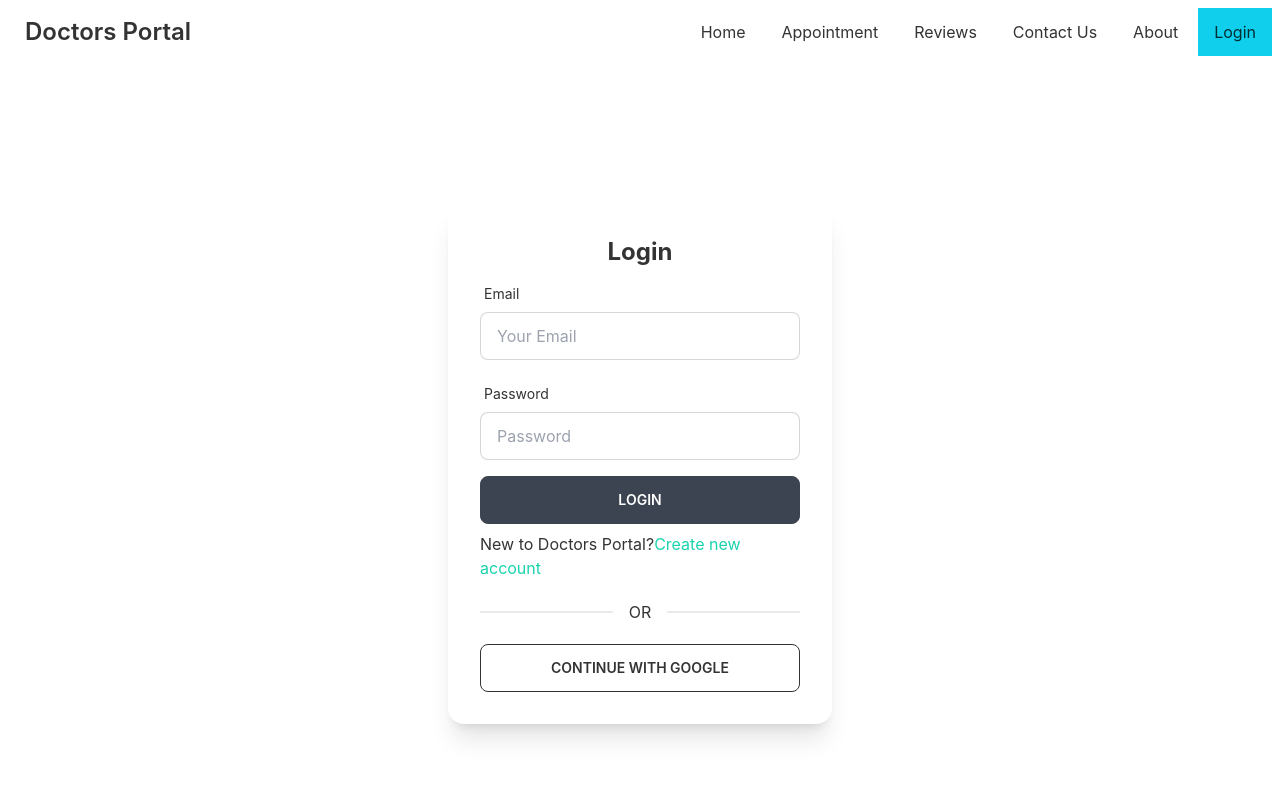
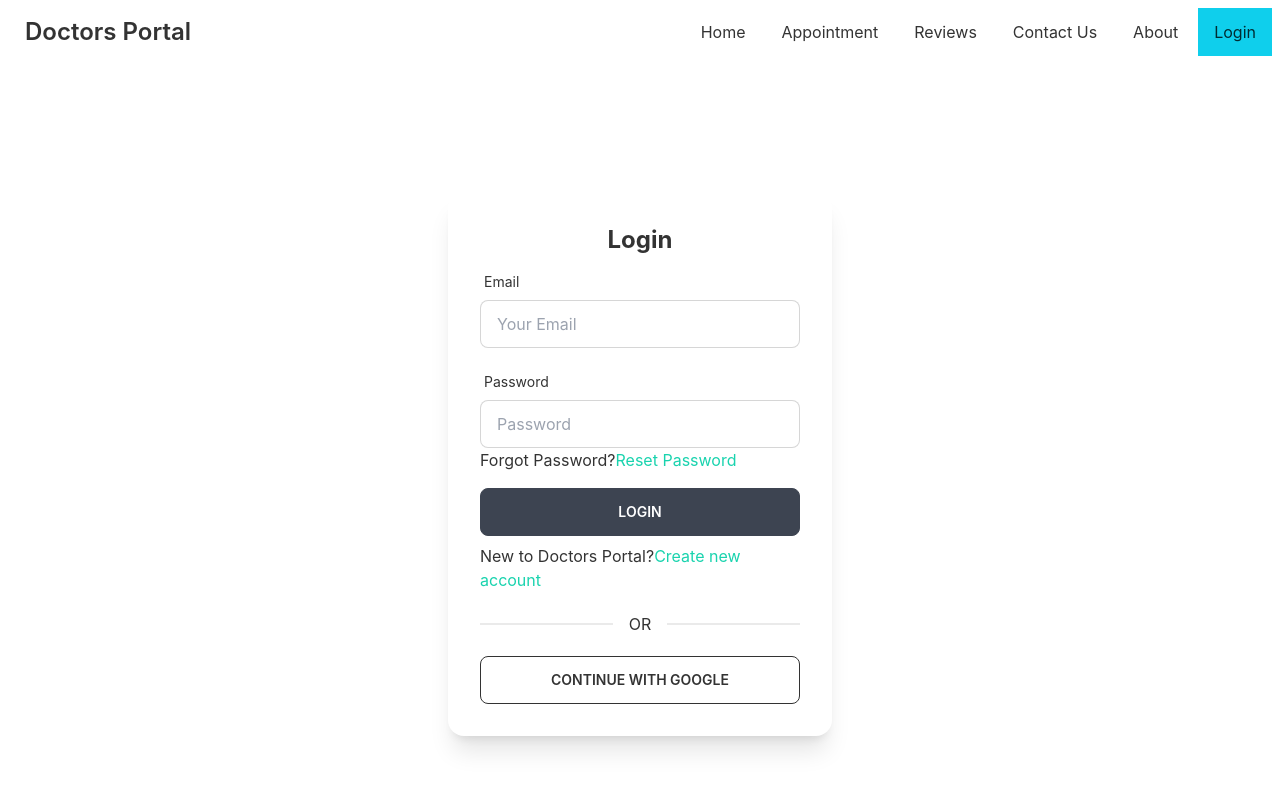
Before and after one commit to rokib97/doctors-portal-client, a React (Create React App) app: page /login in a window 1280 px wide. Shown: the top 790 px of the page. Built offline with nearby package versions, Linux system fonts and the light colour scheme; no server answers.

Commit message:
added email verification for registrtion and reset password option for login

```diff
--- a/src/Pages/Login/Login.js
+++ b/src/Pages/Login/Login.js
@@ -1,5 +1,6 @@
-import React, { useEffect } from "react";
+import React, { useEffect, useRef } from "react";
 import {
+  useSendPasswordResetEmail,
   useSignInWithEmailAndPassword,
   useSignInWithGoogle,
 } from "react-firebase-hooks/auth";
@@ -8,12 +9,14 @@ import { Link, useLocation, useNavigate } from "react-router-dom";
 import auth from "../../firebase.init";
 import Loading from "../Shared/Loading";
 const Login = () => {
+  const emailRef = useRef("");
   const navigate = useNavigate();
   const location = useLocation();
   const [signInWithGoogle, googleUser, googleLoading, googleError] =
     useSignInWithGoogle(auth);
   const [signInWithEmailAndPassword, user, loading, error] =
     useSignInWithEmailAndPassword(auth);
+  const [sendPasswordResetEmail, sending] = useSendPasswordResetEmail(auth);
   const from = location.state?.from?.pathname || "/";
   const {
     register,
@@ -21,7 +24,7 @@ const Login = () => {
     handleSubmit,
   } = useForm();
   const onSubmit = (data) => {
-    console.log(data);
+    console.log(data.email);
     signInWithEmailAndPassword(data.email, data.password);
   };
   let signInError;
@@ -30,7 +33,7 @@ const Login = () => {
       navigate(from, { replace: true });
     }
   }, [from, navigate, user, googleUser]);
-  if (loading || googleLoading) {
+  if (loading || googleLoading || sending) {
     return <Loading></Loading>;
   }
   if (error || googleError) {
@@ -40,6 +43,12 @@ const Login = () => {
       </p>
     );
   }
+  const resetPassword = async () => {
+    const email = emailRef.current.value;
+    if (email) {
+      await sendPasswordResetEmail(email);
+    }
+  };
 
   return (
     <div className="h-screen flex justify-center items-center">
@@ -63,6 +72,7 @@ const Login = () => {
                   },
                 })}
                 type="email"
+                ref={emailRef}
                 placeholder="Your Email"
                 className="input input-bordered w-full max-w-xs"
               />
@@ -98,6 +108,18 @@ const Login = () => {
                 placeholder="Password"
                 className="input input-bordered w-full max-w-xs"
               />
+              <p>
+                Forgot Password?
+                <span>
+                  <Link
+                    onClick={resetPassword}
+                    className="text-secondary"
+                    to="/login"
+                  >
+                    Reset Password
+                  </Link>
+                </span>
+              </p>
               <label className="label">
                 {errors.password?.type === "required" && (
                   <span className="label-text-alt text-red-500">
--- a/src/Pages/Login/Signup.js
+++ b/src/Pages/Login/Signup.js
@@ -13,7 +13,7 @@ const Signup = () => {
   const [signInWithGoogle, googleUser, googleLoading, googleError] =
     useSignInWithGoogle(auth);
   const [createUserWithEmailAndPassword, user, loading, error] =
-    useCreateUserWithEmailAndPassword(auth);
+    useCreateUserWithEmailAndPassword(auth, { sendEmailVerification: true });
   const [updateProfile, updating, updateError] = useUpdateProfile(auth);
   const {
     register,
```
